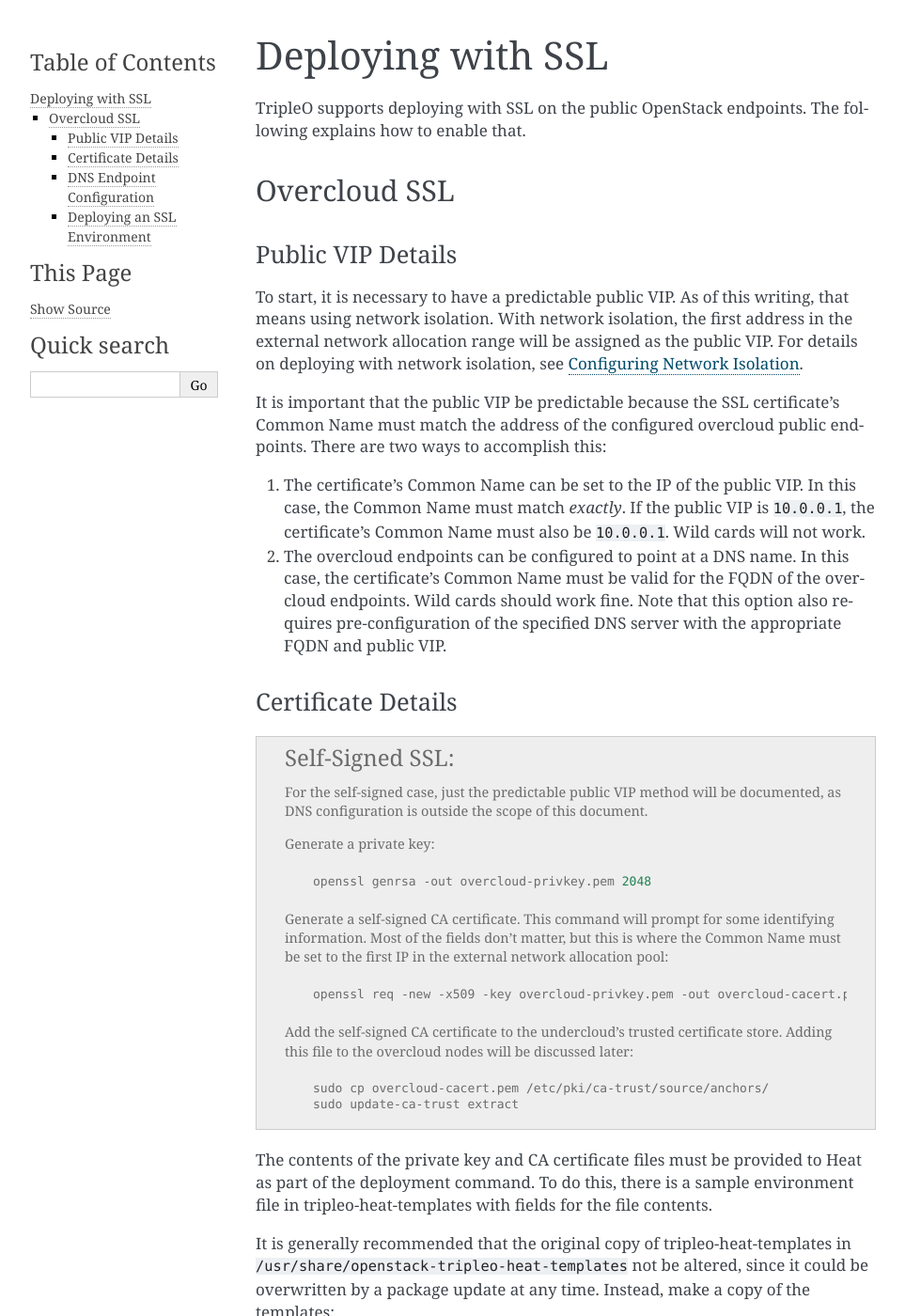
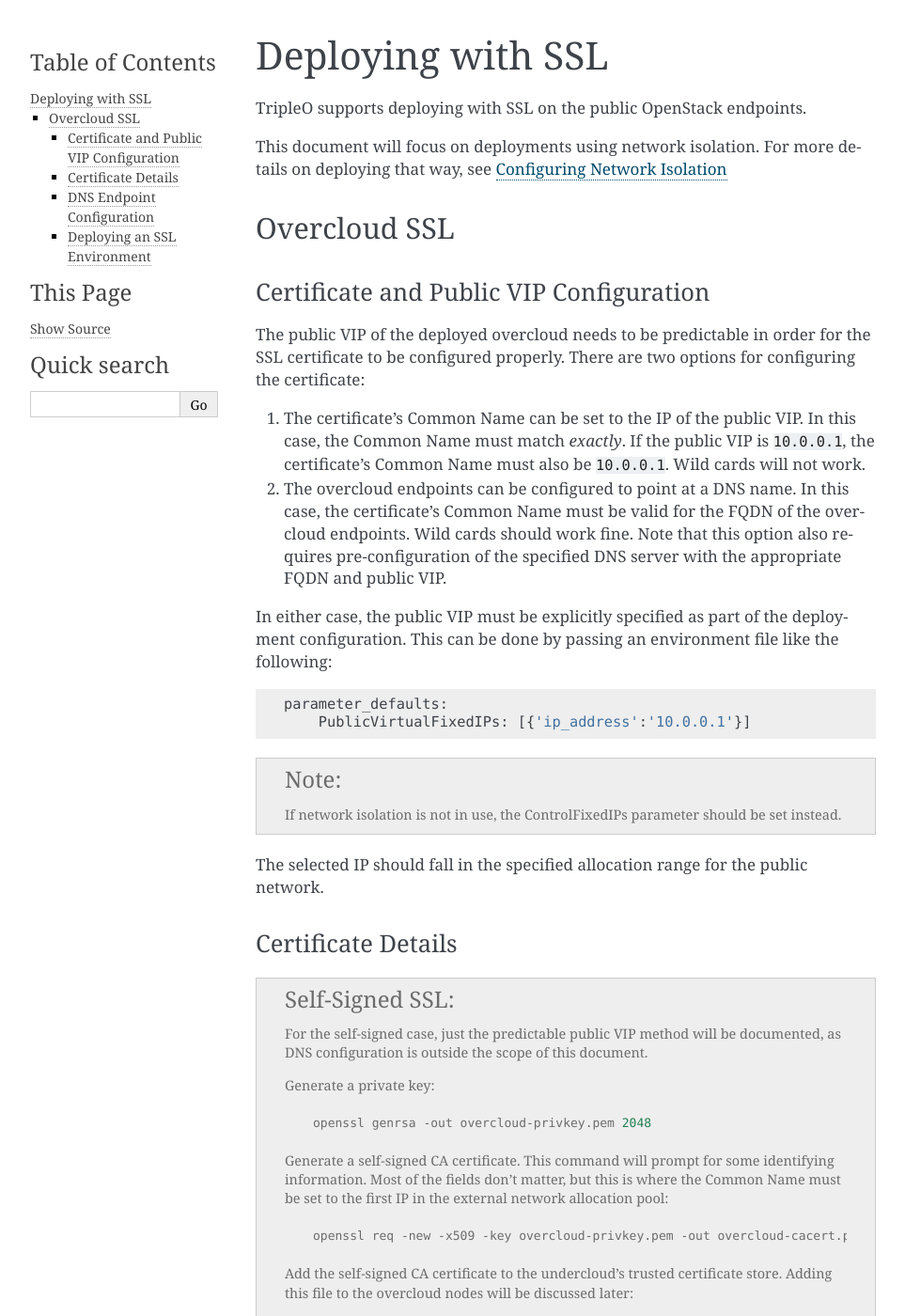
Before and after one commit to openstack-archive/tripleo-docs, a Sphinx documentation site: the page built from doc/source/advanced_deployment/ssl.rst, in a window 1280 px wide and 1400 px high. Shown: the whole window at 94% size, without its empty margins (148-1111 px from the left). Built offline with Sphinx 7.4.7, drawn with Linux system fonts in a browser that asks for light colours; pages that are not in the unit, such as notebooks, are missing from menus.

Commit message:
Update overcloud SSL docs
A few issues have been found with the current docs:
1) Something* has changed with the way we allocate VIPs that causes
   the previously documented method of predicting the public VIP to
   not work correctly.  This is addressed by explicitly setting the
   public VIP with PublicVirtualFixedIPs, which better matches what
   we do in CI anyway.
2) The indentation of the sample SSLCertificate entry was wrong.
   It has now been fixed.
3) The example DNS server duplicated the example public VIP from
   earlier in the doc.  To avoid confusion, that has been changed.

*: Likely I52e4485e832cbe6798de6b4afb6a7cfd88db11e2 in Neutron.

Change-Id: Id81896fb5943c160412c49355d3d85f0ded3b0fb

```diff
--- a/doc/source/advanced_deployment/ssl.rst
+++ b/doc/source/advanced_deployment/ssl.rst
@@ -2,22 +2,20 @@
 ==================
 
 TripleO supports deploying with SSL on the public OpenStack endpoints.
-The following explains how to enable that.
+
+This document will focus on deployments using network isolation.  For more
+details on deploying that way, see
+:doc:`../advanced_deployment/network_isolation`
 
 Overcloud SSL
 -------------
 
-Public VIP Details
-~~~~~~~~~~~~~~~~~~
-To start, it is necessary to have a predictable public VIP.  As of this
-writing, that means using network isolation.  With network isolation, the
-first address in the external network allocation range will be assigned
-as the public VIP.  For details on deploying with network isolation, see
-:doc:`../advanced_deployment/network_isolation`.
+Certificate and Public VIP Configuration
+~~~~~~~~~~~~~~~~~~~~~~~~~~~~~~~~~~~~~~~~
 
-It is important that the public VIP be predictable because the SSL
-certificate's Common Name must match the address of the configured
-overcloud public endpoints.  There are two ways to accomplish this:
+The public VIP of the deployed overcloud needs to be predictable in order for
+the SSL certificate to be configured properly.  There are two options for
+configuring the certificate:
 
 #. The certificate's Common Name can be set to the IP of the public
    VIP.  In this case, the Common Name must match *exactly*.  If the public
@@ -29,6 +27,19 @@
    for the FQDN of the overcloud endpoints.  Wild cards should work fine.
    Note that this option also requires pre-configuration of the specified
    DNS server with the appropriate FQDN and public VIP.
+
+In either case, the public VIP must be explicitly specified as part of the
+deployment configuration.  This can be done by passing an environment file
+like the following::
+
+    parameter_defaults:
+        PublicVirtualFixedIPs: [{'ip_address':'10.0.0.1'}]
+
+.. note:: If network isolation is not in use, the ControlFixedIPs parameter
+          should be set instead.
+
+The selected IP should fall in the specified allocation range for the public
+network.
 
 Certificate Details
 ~~~~~~~~~~~~~~~~~~~
@@ -79,11 +90,11 @@
 
     parameter_defaults:
         SSLCertificate: |
-        -----BEGIN CERTIFICATE-----
-        MIIDgzCCAmugAwIBAgIJAKk46qw6ncJaMA0GCSqGSIb3DQEBCwUAMFgxCzAJBgNV
-        [snip]
-        sFW3S2roS4X0Af/kSSD8mlBBTFTCMBAj6rtLBKLaQbIxEpIzrgvp
-        -----END CERTIFICATE-----
+          -----BEGIN CERTIFICATE-----
+          MIIDgzCCAmugAwIBAgIJAKk46qw6ncJaMA0GCSqGSIb3DQEBCwUAMFgxCzAJBgNV
+          [snip]
+          sFW3S2roS4X0Af/kSSD8mlBBTFTCMBAj6rtLBKLaQbIxEpIzrgvp
+          -----END CERTIFICATE-----
     [rest of file snipped]
 
 ``SSLKey`` should look similar, except with the value of the private key.
```
Also changed, not shown: other parts of doc/source/advanced_deployment/ssl.rst (+1 -1 lines).
